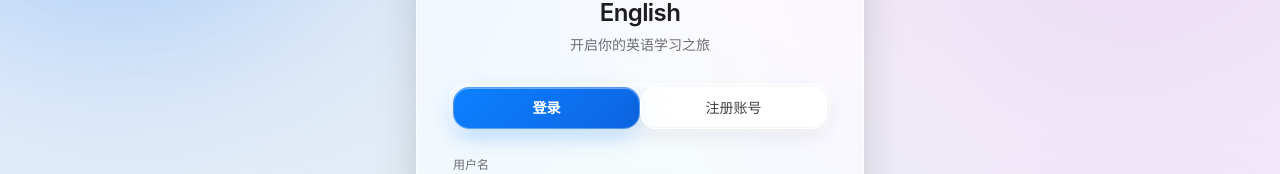
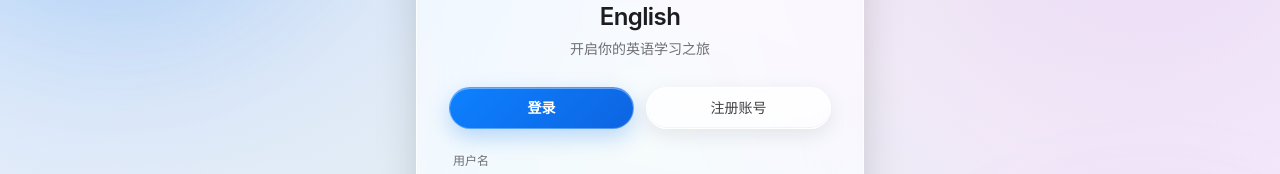
Before and after one commit to lau-zh5/english_web, a React (Vite) app: page /login in a window 1280 px wide. Shown: the part 260-434 px from the top of the page. Built offline with nearby package versions, Linux system fonts and the light colour scheme; no server answers.

Commit message:
style(login): 登录/注册切换改为两个独立玻璃按钮，移除分段胶囊

```diff
--- a/src/index.css
+++ b/src/index.css
@@ -513,6 +513,20 @@
   --lq-current-shadow: none;
 }
 
+/* 登录 / 注册切换：两个独立按钮，各自带玻璃底与圆角，中间留空 */
+.ui-scope .lq-auth-tab { min-height: 44px; }
+.ui-scope .lq-auth-tab--idle {
+  --lq-current: var(--lq-fill);
+  --lq-current-hover: var(--lq-fill-hover);
+  --lq-current-press: var(--lq-fill-press);
+  --lq-current-stroke: var(--lq-stroke);
+  --lq-current-shadow: var(--lq-shadow);
+  color: var(--text-2) !important;
+}
+@media (hover: hover) and (pointer: fine) {
+  .ui-scope .lq-auth-tab--idle:hover { color: var(--accent) !important; }
+}
+
 /* 答题反馈：正确 / 错误必须保留状态色，不能被统一玻璃盖掉 */
 .ui-scope :is(button[class*='border-green-500']) {
   background: rgba(36, 138, 61, 0.14);
--- a/src/pages/LoginPage.tsx
+++ b/src/pages/LoginPage.tsx
@@ -107,14 +107,16 @@ export function LoginPage() {
             <p className="mt-1.5 text-sm text-tertiary">开启你的英语学习之旅</p>
           </div>
 
-          <div className="flex p-1 mb-6 rounded-2xl" style={{ background: 'var(--input-bg)' }}>
+          {/* 两个独立玻璃按钮，中间留空，不再共用一个分段胶囊 */}
+          <div className="grid grid-cols-2 gap-3 mb-6">
             {(['login', 'register'] as const).map((m) => (
               <button
                 key={m}
                 type="button"
                 onClick={() => switchMode(m)}
-                className={`flex-1 py-2.5 rounded-xl text-sm font-medium transition-all duration-200 ${
-                  mode === m ? 'lq-btn--primary text-white shadow-md' : 'text-secondary hover:text-primary'
+                aria-pressed={mode === m}
+                className={`lq-auth-tab w-full py-2.5 rounded-2xl text-sm font-medium transition-all duration-200 ${
+                  mode === m ? 'lq-btn--primary text-white' : 'lq-auth-tab--idle'
                 }`}
               >
                 {m === 'login' ? '登录' : '注册账号'}
```
